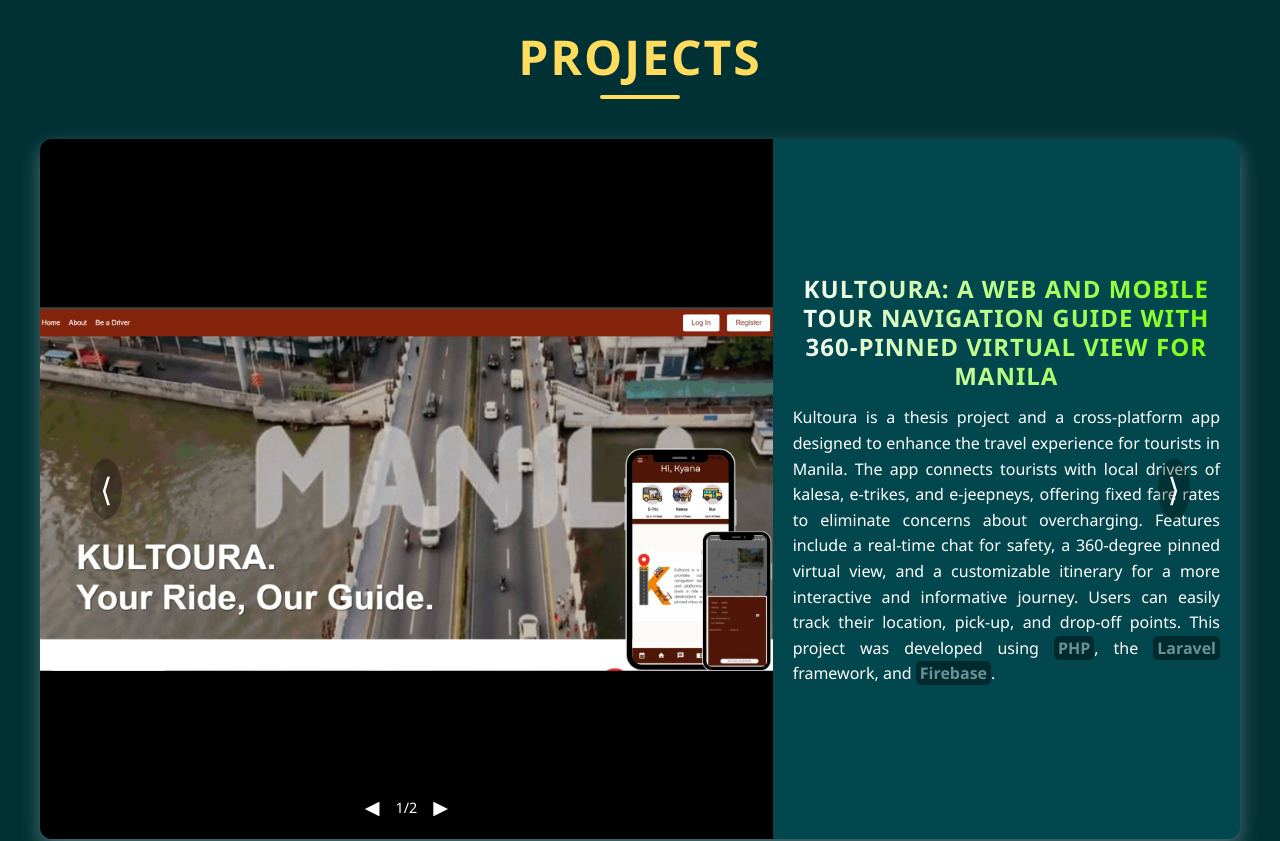
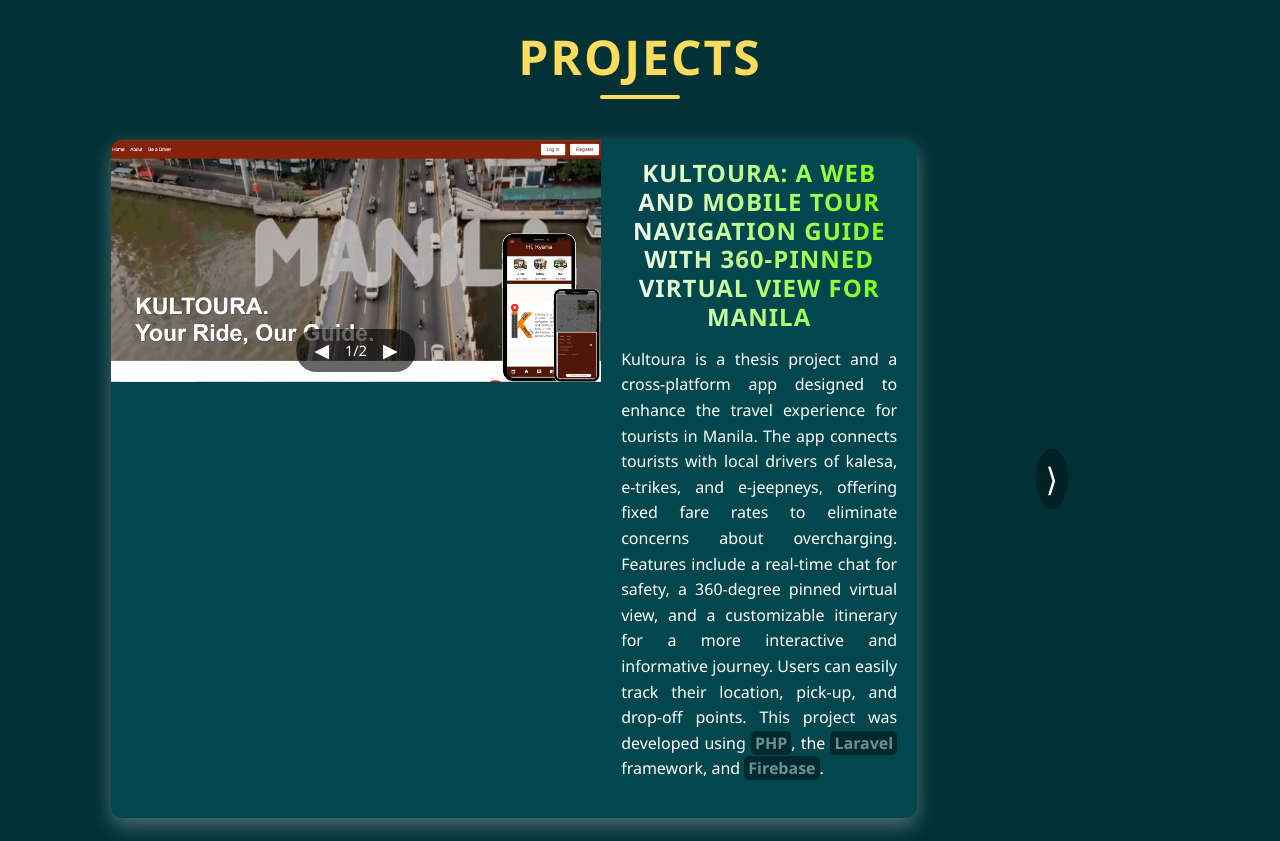
Before and after one commit to JoyBerce/Portfolio, a React (Vite) app: page / in a window 1280 px wide. Shown: the part 1960-2801 px from the top of the page. Built offline with nearby package versions, Linux system fonts and the light colour scheme.

Commit message:
Update Projects.css

```diff
--- a/src/css/Projects.css
+++ b/src/css/Projects.css
@@ -33,7 +33,7 @@
   display: flex;
   align-items: center;
   width: 100%;
-  max-width: 1000px;
+  max-width: 80%;
   flex-direction: column;
   gap: 20px;
 }
@@ -80,8 +80,8 @@
   border-radius: 12px;
   overflow: hidden;
   box-shadow: 0 8px 20px rgba(255, 255, 255, 0.3);
-  width: 1200px;
-  height: 700px;
+  width: 80%;
+  height: 100%;
   flex-shrink: 0;
   justify-content: space-between;
 }
```
